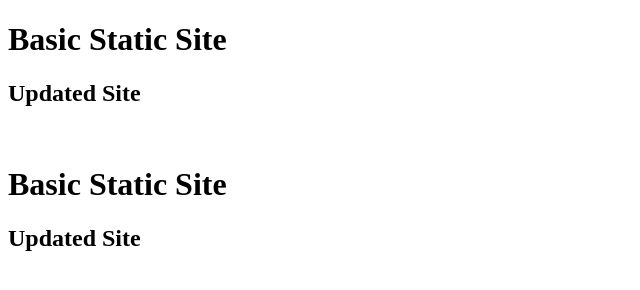
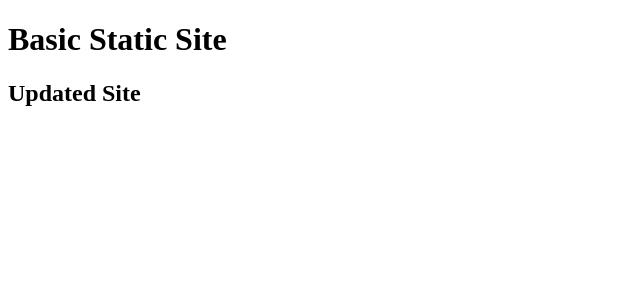
Before and after one commit to sharmayash08/static-site-using-jenkins, a plain HTML site: page index.html in a window 1280 px wide. Shown: the whole page, without its empty margins (0-640 px from the left). Drawn offline with Linux system fonts and the light colour scheme.

Commit message:
Update index.html

```diff
--- a/index.html
+++ b/index.html
@@ -8,10 +8,5 @@
   <body>
     <h1>Basic Static Site</h1>
     <h2>Updated Site</h2>
-
-    <br />
-
-    <h1>Basic Static Site</h1>
-    <h2>Updated Site</h2>
   </body>
 </html>
```
